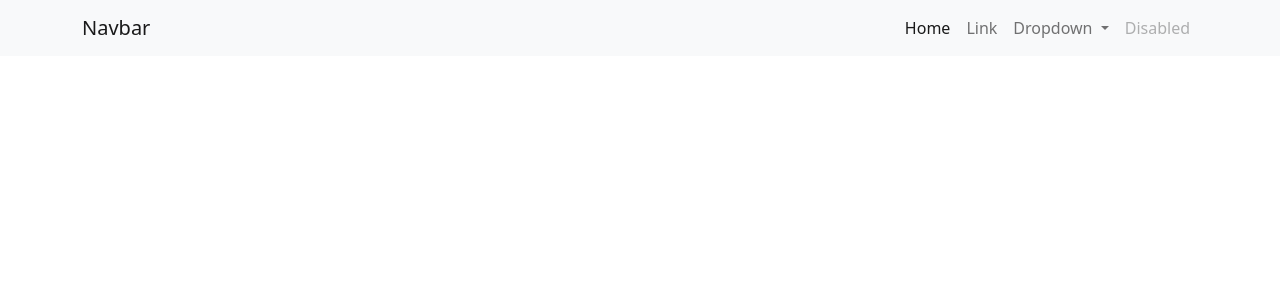
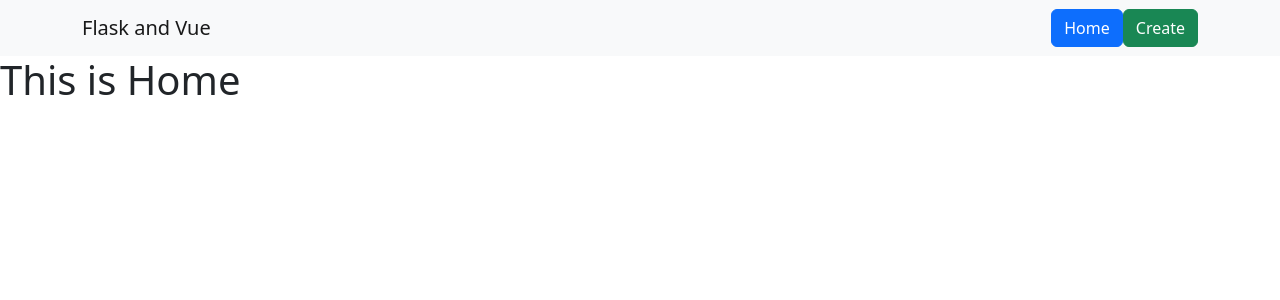
Before and after one commit to rishabh11336/Vue-Flask-CrudApp, a Vue app in the folder frontend/: page / in a window 1280 px wide. Shown: the top 300 px of the page. Built offline with nearby package versions, Linux system fonts and the light colour scheme.

Commit message:
Home create router

```diff
--- a/frontend/package.json
+++ b/frontend/package.json
@@ -8,6 +8,7 @@
     "lint": "vue-cli-service lint"
   },
   "dependencies": {
+    "@vue/cli-plugin-eslint": "^5.0.8",
     "bootstrap": "^5.2.3",
     "core-js": "^3.8.3",
     "jquery": "^3.7.0",
@@ -19,7 +20,6 @@
     "@babel/core": "^7.12.16",
     "@babel/eslint-parser": "^7.12.16",
     "@vue/cli-plugin-babel": "~5.0.0",
-    "@vue/cli-plugin-eslint": "~5.0.0",
     "@vue/cli-service": "~5.0.0",
     "eslint": "^7.32.0",
     "eslint-plugin-vue": "^8.0.3"
--- a/frontend/src/App.vue
+++ b/frontend/src/App.vue
@@ -1,9 +1,12 @@
 <template>
-  <NavBar/>
+  <div id="app">
+    <NavBar/>
+    <router-view/>
+  </div>
 </template>
 
 <script>
-import NavBar from './components/NavBar.vue'
+import NavBar from './components/NavBar'
 
 export default {
   name: 'App',
--- /dev/null
+++ b/frontend/src/components/CreAte.vue
@@ -0,0 +1,13 @@
+<template>
+  <h1>Create Page</h1>
+</template>
+
+<script>
+export default {
+
+}
+</script>
+
+<style>
+
+</style>
--- /dev/null
+++ b/frontend/src/components/HoMe.vue
@@ -0,0 +1,13 @@
+<template>
+  <h1>This is Home</h1>
+</template>
+
+<script>
+export default {
+
+}
+</script>
+
+<style>
+
+</style>
--- a/frontend/src/components/NavBar.vue
+++ b/frontend/src/components/NavBar.vue
@@ -1,31 +1,17 @@
 <template>
   <nav class="navbar navbar-expand-lg navbar-light bg-light">
   <div class="container">
-    <a class="navbar-brand" href="#">Navbar</a>
+    <router-link class="navbar-brand" to="/">Flask and Vue</router-link>
     <button class="navbar-toggler" type="button" data-bs-toggle="collapse" data-bs-target="#navbarSupportedContent" aria-controls="navbarSupportedContent" aria-expanded="false" aria-label="Toggle navigation">
       <span class="navbar-toggler-icon"></span>
     </button>
     <div class="collapse navbar-collapse" id="navbarSupportedContent">
       <ul class="navbar-nav ms-auto">
         <li class="nav-item">
-          <a class="nav-link active" aria-current="page" href="#">Home</a>
+          <router-link class="btn btn-primary" aria-current="page" to="/">Home</router-link>
         </li>
         <li class="nav-item">
-          <a class="nav-link" href="#">Link</a>
-        </li>
-        <li class="nav-item dropdown">
-          <a class="nav-link dropdown-toggle" href="#" id="navbarDropdown" role="button" data-bs-toggle="dropdown" aria-expanded="false">
-            Dropdown
-          </a>
-          <ul class="dropdown-menu" aria-labelledby="navbarDropdown">
-            <li><a class="dropdown-item" href="#">Action</a></li>
-            <li><a class="dropdown-item" href="#">Another action</a></li>
-            <li><hr class="dropdown-divider"></li>
-            <li><a class="dropdown-item" href="#">Something else here</a></li>
-          </ul>
-        </li>
-        <li class="nav-item">
-          <a class="nav-link disabled" href="#" tabindex="-1" aria-disabled="true">Disabled</a>
+          <router-link class="btn btn-success" to="/create">Create</router-link>
         </li>
       </ul>
     </div>
--- a/frontend/src/main.js
+++ b/frontend/src/main.js
@@ -1,5 +1,9 @@
 import { createApp } from 'vue'
 import App from './App.vue'
 import 'bootstrap/dist/css/bootstrap.min.css'
+import router from './routers.js'
 
-createApp(App).mount('#app')
+
+const app = createApp(App)
+app.use(router)
+app.mount('#app')
--- a/frontend/src/routers.js
+++ b/frontend/src/routers.js
@@ -0,0 +1,23 @@
+import { createRouter, createWebHistory } from "vue-router"
+import HoMe from './components/HoMe'
+import CreAte from './components/CreAte'
+
+const routes = [
+    {
+        path:'/',
+        name:'home',
+        component:HoMe
+    },
+    {
+        path:'/create',
+        name:'create',
+        component:CreAte
+    }
+]
+
+const router = createRouter({
+    history : createWebHistory(),
+    routes,
+})
+
+export default router;
```
Also changed, not shown: 1 other file (tests, documents, lock files or other folders).
